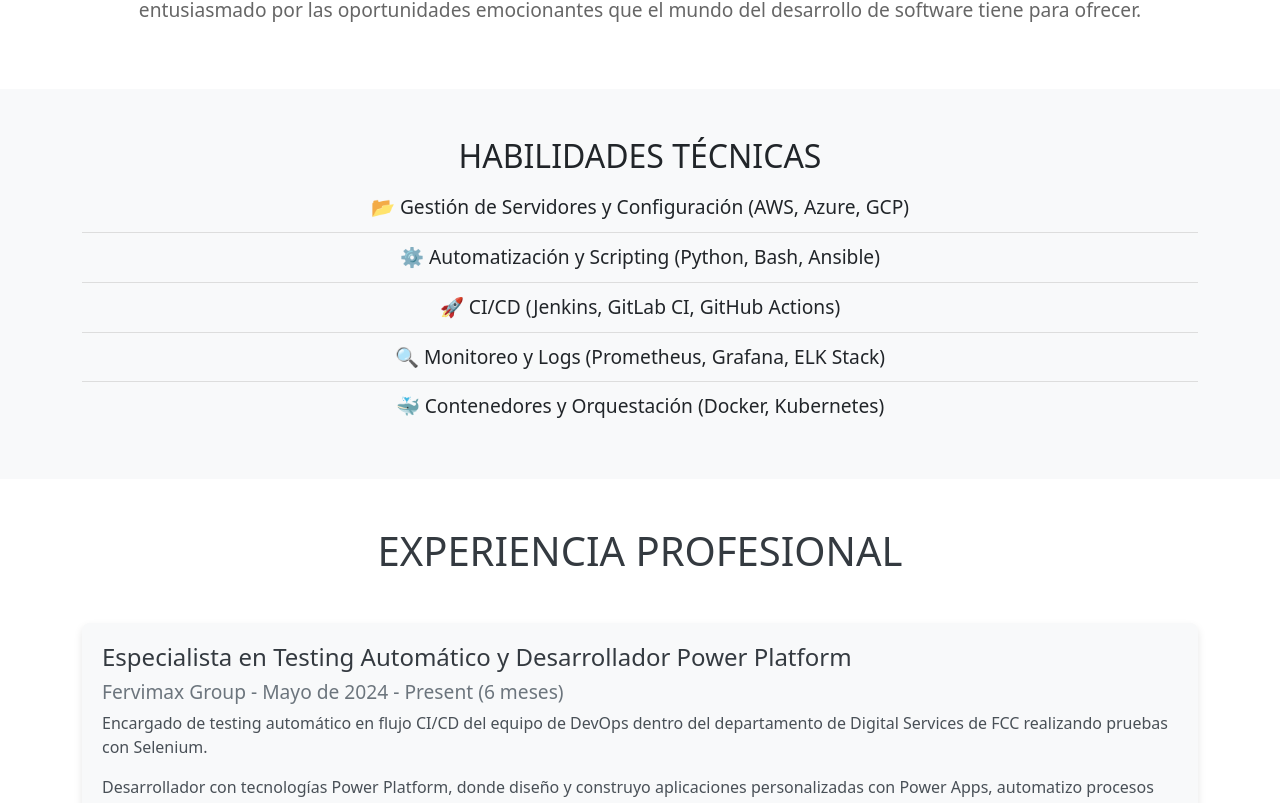
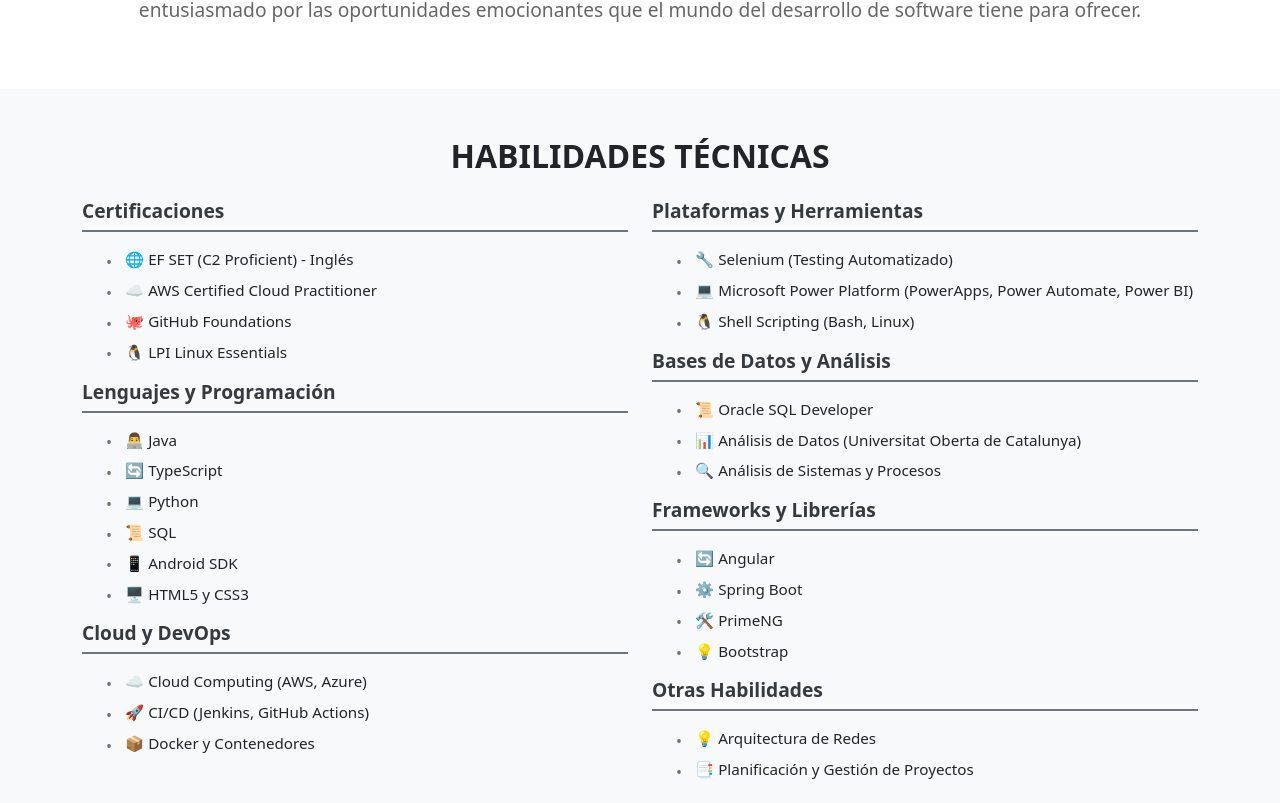
Before and after one commit to AlonsoVine/portfolio, an Angular app: page / in a window 1280 px wide. Shown: the part 1248-2051 px from the top of the page. Built offline with nearby package versions, Linux system fonts and the light colour scheme.

Commit message:
estructuranbdo habilidades

```diff
--- a/src/app/footer/footer.component.scss
+++ b/src/app/footer/footer.component.scss
@@ -40,7 +40,8 @@
 
       a {
         margin: 0 10px;
-        font-size: 1.5rem;
+        padding: 0 5px;
+        font-size: 2.5rem;
         color: #ffffff;
         transition: color 0.3s ease;
 
--- a/src/app/habilidades/habilidades.component.html
+++ b/src/app/habilidades/habilidades.component.html
@@ -1,4 +1,4 @@
-<section id="habilidades" class="py-5 bg-light">
+<!--section id="habilidades" class="py-5 bg-light">
     <div class="container">
       <h2 class="text-center">Habilidades Técnicas</h2>
       <ul class="list-unstyled">
@@ -9,4 +9,71 @@
         <li>🐳 Contenedores y Orquestación (Docker, Kubernetes)</li>
       </ul>
     </div>
+</section-->
+
+
+<section id="habilidades" class="py-5 bg-light">
+  <div class="container">
+      <h2 class="text-center mb-4">Habilidades Técnicas</h2>
+      <div class="row">
+          <!-- Columna 1 -->
+          <div class="col-md-6">
+              <h4 class="mb-3">Certificaciones</h4>
+              <ul class="list-unstyled">
+                <li>🌐 EF SET (C2 Proficient) - Inglés</li>
+                <li>☁️ AWS Certified Cloud Practitioner</li>
+                <li>🐙 GitHub Foundations</li>
+                <li>🐧 LPI Linux Essentials</li>
+              </ul>
+
+              <h4 class="mb-3">Lenguajes y Programación</h4>
+              <ul class="list-unstyled">
+                <li>👨‍💻 Java</li>
+                <li>🔄 TypeScript</li>
+                <li>💻 Python</li>
+                <li>📜 SQL</li>
+                <li>📱 Android SDK</li>
+                <li>🖥️ HTML5 y CSS3</li>
+              </ul>
+
+              <h4 class="mb-3">Cloud y DevOps</h4>
+              <ul class="list-unstyled">
+                <li>☁️ Cloud Computing (AWS, Azure)</li>
+                <li>🚀 CI/CD (Jenkins, GitHub Actions)</li>
+                <li>📦 Docker y Contenedores</li>
+              </ul>
+          </div>
+
+          <!-- Columna 2 -->
+          <div class="col-md-6">
+              <h4 class="mb-3">Plataformas y Herramientas</h4>
+              <ul class="list-unstyled">
+                <li>🔧 Selenium (Testing Automatizado)</li>
+                <li>💻 Microsoft Power Platform (PowerApps, Power Automate, Power BI)</li>
+                <li>🐧 Shell Scripting (Bash, Linux)</li>
+              </ul>
+
+              <h4 class="mb-3">Bases de Datos y Análisis</h4>
+              <ul class="list-unstyled">
+                <li>📜 Oracle SQL Developer</li>
+                <li>📊 Análisis de Datos (Universitat Oberta de Catalunya)</li>
+                <li>🔍 Análisis de Sistemas y Procesos</li>
+              </ul>
+
+              <h4 class="mb-3">Frameworks y Librerías</h4>
+              <ul class="list-unstyled">
+                <li>🔄 Angular</li>
+                <li>⚙️ Spring Boot</li>
+                <li>🛠️ PrimeNG</li>
+                <li>💡 Bootstrap</li>
+              </ul>
+
+              <h4 class="mb-3">Otras Habilidades</h4>
+              <ul class="list-unstyled">
+                <li>💡 Arquitectura de Redes</li>
+                <li>📑 Planificación y Gestión de Proyectos</li>
+              </ul>
+          </div>
+      </div>
+  </div>
 </section>
--- a/src/app/habilidades/habilidades.component.scss
+++ b/src/app/habilidades/habilidades.component.scss
@@ -1,3 +1,4 @@
+/*
 #habilidades {
     ul {
       margin: 0;
@@ -15,3 +16,73 @@
       }
     }
 }
+
+*/
+
+#habilidades {
+  background-color: #f8f9fa; // Color de fondo claro
+  padding: 3rem 0;
+
+  h2 {
+    font-size: 2rem;
+    font-weight: bold;
+    margin-bottom: 2rem;
+  }
+
+  .container {
+    .row {
+      .col-md-6 {
+        margin-bottom: 2rem;
+
+        h4 {
+          font-size: 1.2rem;
+          font-weight: 600;
+          color: #343a40;
+          margin-bottom: 1rem;
+          border-bottom: 2px solid #6c757d;
+          padding-bottom: 0.5rem;
+        }
+
+        ul {
+          padding-left: 1.5rem; // Desplazamiento de las listas hacia adentro
+
+          li {
+            font-size: 0.95rem; // Tamaño de fuente más pequeño
+            margin-bottom: 0.5rem; // Espacio entre cada habilidad
+            padding-left: 1.2rem; // Espacio para el icono
+            position: relative;
+
+            // Estilo para el icono
+            &::before {
+              content: "•"; // Utiliza un punto o el emoji que prefieras
+              font-size: 1rem;
+              color: #6c757d; // Color de los iconos
+              position: absolute;
+              left: 0; // Posiciona el icono a la izquierda
+              top: 0.1rem; // Ajusta la alineación vertical del icono
+            }
+          }
+        }
+      }
+    }
+  }
+
+  // Responsive adjustments
+  @media (max-width: 768px) {
+    h2 {
+      font-size: 1.75rem;
+    }
+
+    .col-md-6 {
+      margin-bottom: 1.5rem;
+    }
+
+    h4 {
+      font-size: 1.1rem;
+    }
+
+    li {
+      font-size: 0.9rem;
+    }
+  }
+}
```
Also changed, not shown: 1 other file (tests, documents, lock files or other folders).
